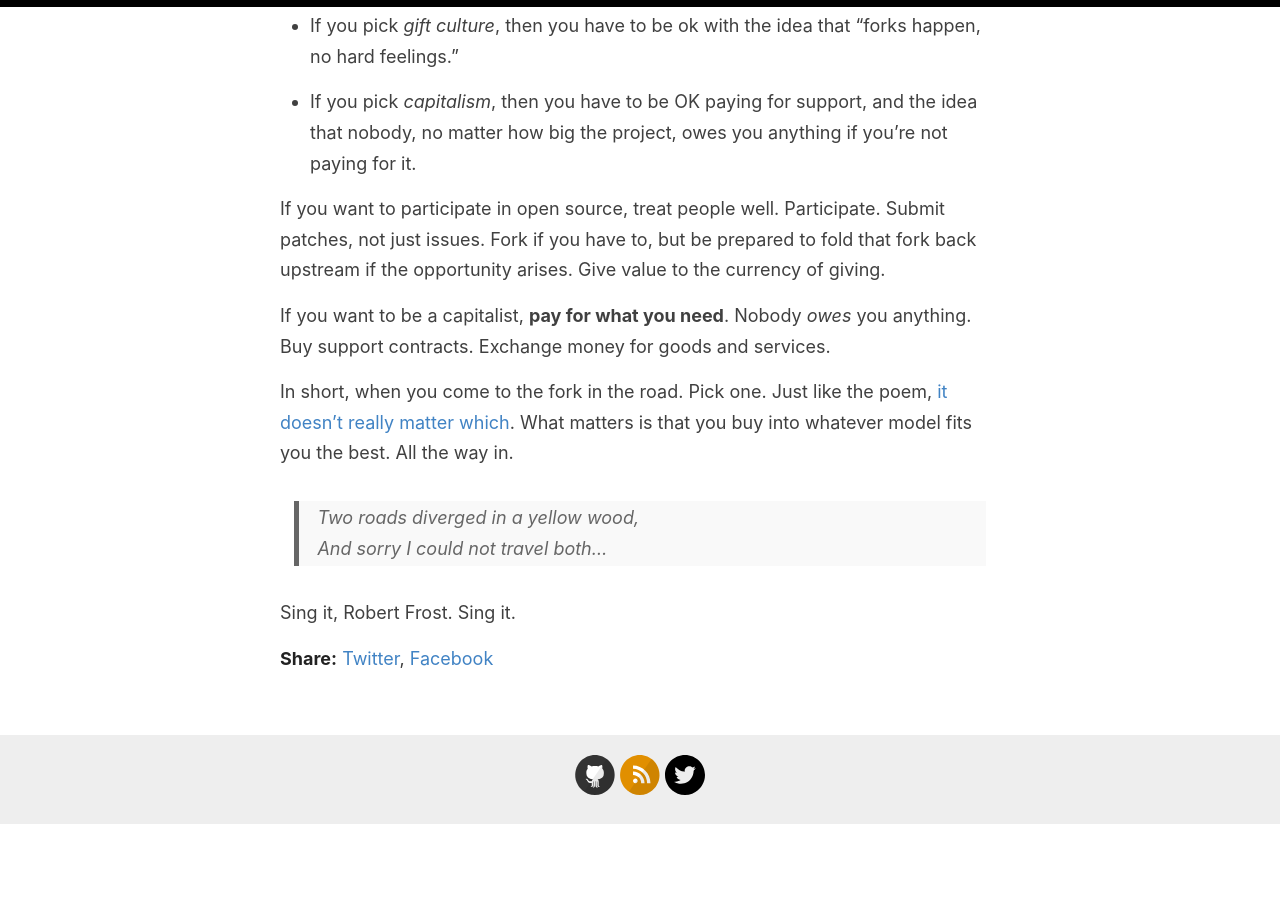
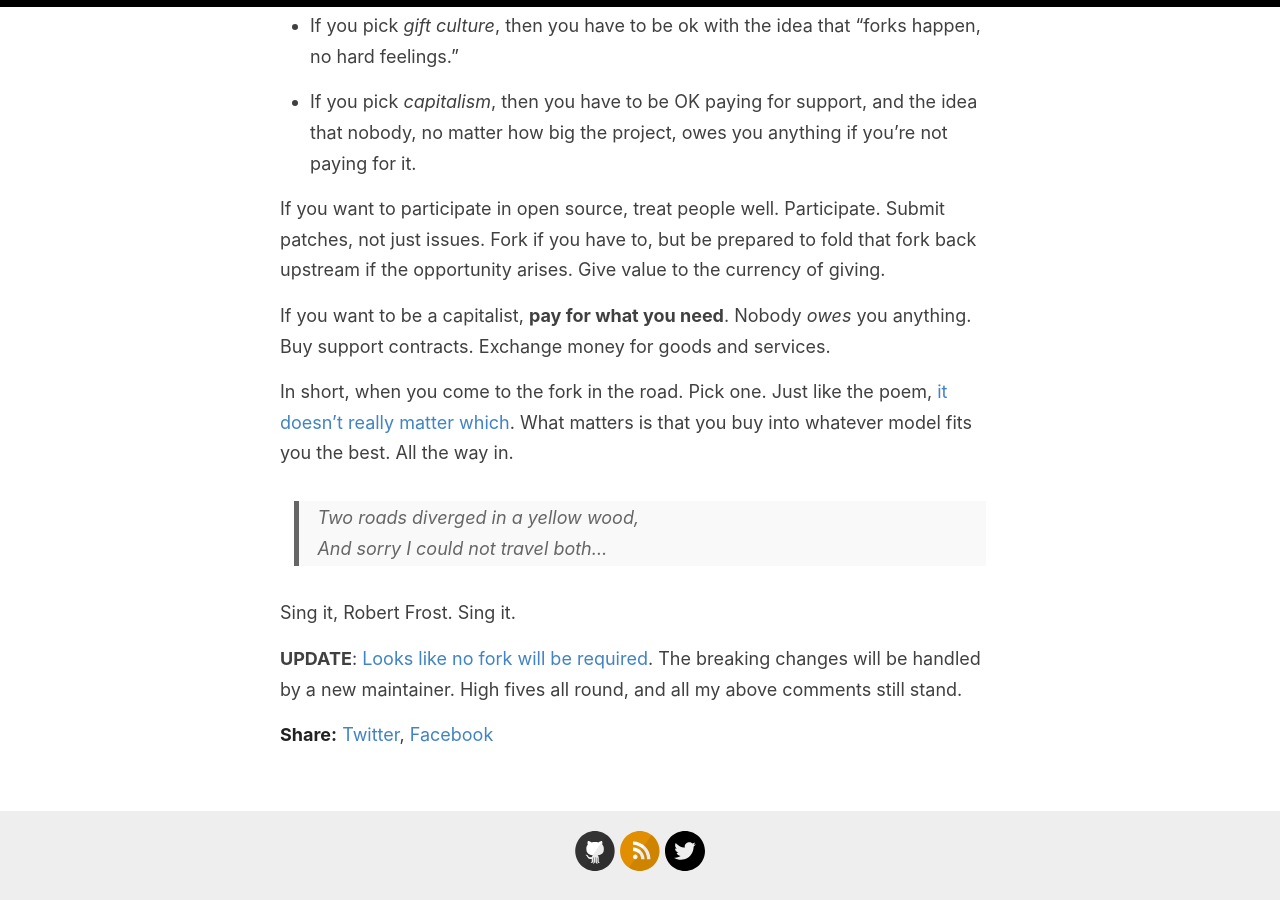
Before and after one commit to hackalog/hackalog.github.io, a Jekyll site: the page built from _posts/2020-02-11-cookiecutter.md, in a window 1280 px wide and 900 px high, scrolled down 3782 px. Built offline with Jekyll 4.4.1, drawn with Linux system fonts in a browser that asks for light colours; before the commit the page ends 4606 px from its top, so only the background shows below that.

Commit message:
addendum

```diff
--- a/_posts/2020-02-11-cookiecutter.md
+++ b/_posts/2020-02-11-cookiecutter.md
@@ -185,3 +185,10 @@ into whatever model fits you the best. All the way in.
 > And sorry I could not travel both...
 
 Sing it, Robert Frost. Sing it.
+
+
+**UPDATE**: [Looks like no fork will be required][postscript]. The
+breaking changes will be handled by a new maintainer. High fives all
+round, and all my above comments still stand.
+
+[postscript]: https://github.com/cookiecutter/cookiecutter/issues/1256
```
